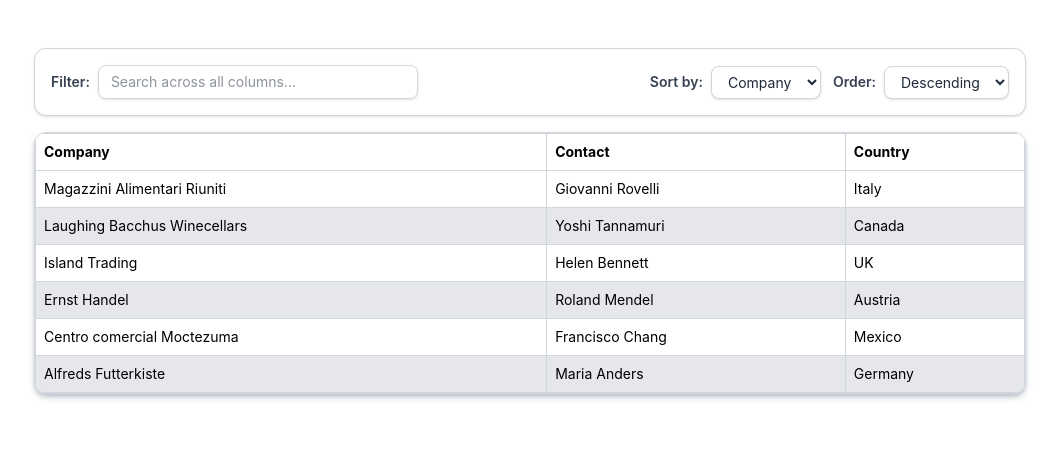
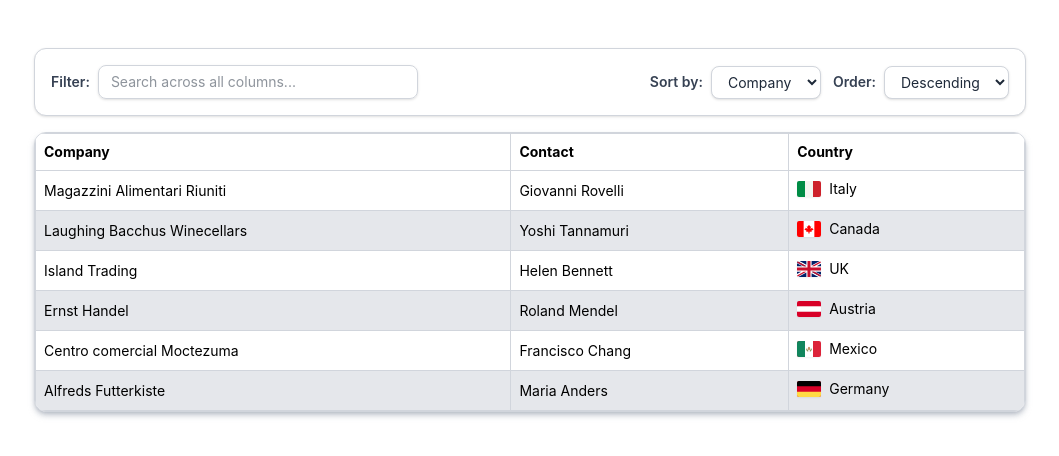
Before and after one commit to yuvayoga/FEA1, a React (Vite) app: page / in a window 1280 px wide. Shown: the top 456 px of the page, without its empty margins (110-1169 px from the left). Built offline with nearby package versions, Linux system fonts and the light colour scheme; data requests are answered from the project's data file.

Commit message:
FEA7: add custom cell rendering with country flag icons

```diff
--- a/index.html
+++ b/index.html
@@ -5,7 +5,7 @@
   <meta charset="UTF-8" />
   <link rel="icon" type="image/svg+xml" href="/favicon.svg" />
   <meta name="viewport" content="width=device-width, initial-scale=1.0" />
-  <title>Assignment 6</title>
+  <title>Assignment 7</title>
 </head>
 
 <body>
--- a/package.json
+++ b/package.json
@@ -13,6 +13,7 @@
   "dependencies": {
     "@reduxjs/toolkit": "^2.13.0",
     "@tailwindcss/vite": "^4.3.3",
+    "country-flag-icons": "^1.6.20",
     "prop-types": "^15.8.1",
     "react": "^19.3.1",
     "react-dom": "^19.3.1",
--- a/src/App.jsx
+++ b/src/App.jsx
@@ -1,5 +1,6 @@
 import { useState, useEffect, useMemo } from 'react';
 import { useDispatch, useSelector } from 'react-redux';
+import { DE, MX, AT, GB, CA, IT } from 'country-flag-icons/react/3x2';
 import Table from './Table';
 import {
   fetchTableData,
@@ -8,10 +9,40 @@ import {
   selectError,
 } from './store/tableSlice';
 
+const FLAG_ICONS = {
+  Germany: DE,
+  Mexico: MX,
+  Austria: AT,
+  UK: GB,
+  'United Kingdom': GB,
+  Canada: CA,
+  Italy: IT,
+  DE,
+  MX,
+  AT,
+  GB,
+  CA,
+  IT,
+};
+
 const headers = [
   { name: 'company', label: 'Company' },
   { name: 'contact', label: 'Contact' },
-  { name: 'country', label: 'Country' },
+  {
+    name: 'country',
+    label: 'Country',
+    render: (row) => {
+      const Flag = FLAG_ICONS[row.country];
+      return Flag ? (
+        <span className="inline-flex items-center gap-2">
+          <Flag title={row.country} className="h-4 w-6 rounded-xs shadow-xs" />
+          <span>{row.country}</span>
+        </span>
+      ) : (
+        row.country
+      );
+    },
+  },
 ];
 
 export default function App() {
@@ -87,8 +118,7 @@ export default function App() {
         sensitivity: 'base',
       });
 
-      const isAscending =
-        sortData.order === 'ascending' || sortData.order === 'asc';
+      const isAscending = sortData.order === 'ascending';
       return isAscending ? comparison : -comparison;
     });
   }, [filteredData, sortData]);
@@ -101,7 +131,7 @@ export default function App() {
           <p className="text-3xl font-bold text-gray-800">
             Loading...
           </p>
-          <span className="mt-3 px-4 py-1 text-sm font-semibold text-black-600">
+          <span className="mt-3 px-4 py-1 text-sm font-semibold text-gray-600">
             {countdown}s remaining
           </span>
         </div>
--- a/src/Table.jsx
+++ b/src/Table.jsx
@@ -28,7 +28,7 @@ export default function Table({ headers = [], data = [] }) {
                   key={header.name}
                   className="border border-gray-300 px-2 py-2"
                 >
-                  {row[header.name]}
+                  {header.render ? header.render(row) : row[header.name]}
                 </td>
               ))}
             </tr>
@@ -44,6 +44,7 @@ Table.propTypes = {
     PropTypes.shape({
       name: PropTypes.string.isRequired,
       label: PropTypes.string.isRequired,
+      render: PropTypes.func,
     })
   ).isRequired,
   data: PropTypes.arrayOf(PropTypes.object).isRequired,
--- a/src/components/tableData.js
+++ /dev/null
@@ -1,44 +0,0 @@
-export const DEFAULT_TABLE_DATA = [
-  {
-    id: 1,
-    company: 'Alfreds Futterkiste',
-    contact: 'Maria Anders',
-    country: 'Germany'
-  },
-  {
-    id: 2,
-    company: 'Centro comercial Moctezuma',
-    contact: 'Francisco Chang',
-    country: 'Mexico'
-  },
-  {
-    id: 3,
-    company: 'Ernst Handel',
-    contact: 'Roland Mendel',
-    country: 'Austria'
-  },
-  {
-    id: 4,
-    company: 'Island Trading',
-    contact: 'Helen Bennett',
-    country: 'UK'
-  },
-  {
-    id: 5,
-    company: 'Laughing Bacchus Winecellars',
-    contact: 'Yoshi Tannamuri',
-    country: 'Canada'
-  },
-  {
-    id: 6,
-    company: 'Magazzini Alimentari Riuniti',
-    contact: 'Giovanni Rovelli',
-    country: 'Italy'
-  }
-];
-
-export const DEFAULT_COLUMNS = [
-  { key: 'company', label: 'Company', width: '51.5%' },
-  { key: 'contact', label: 'Contact', width: '30.3%' },
-  { key: 'country', label: 'Country', width: '18.2%' }
-];
```
Also changed, not shown: 2 other files (tests, documents, lock files or other folders).
